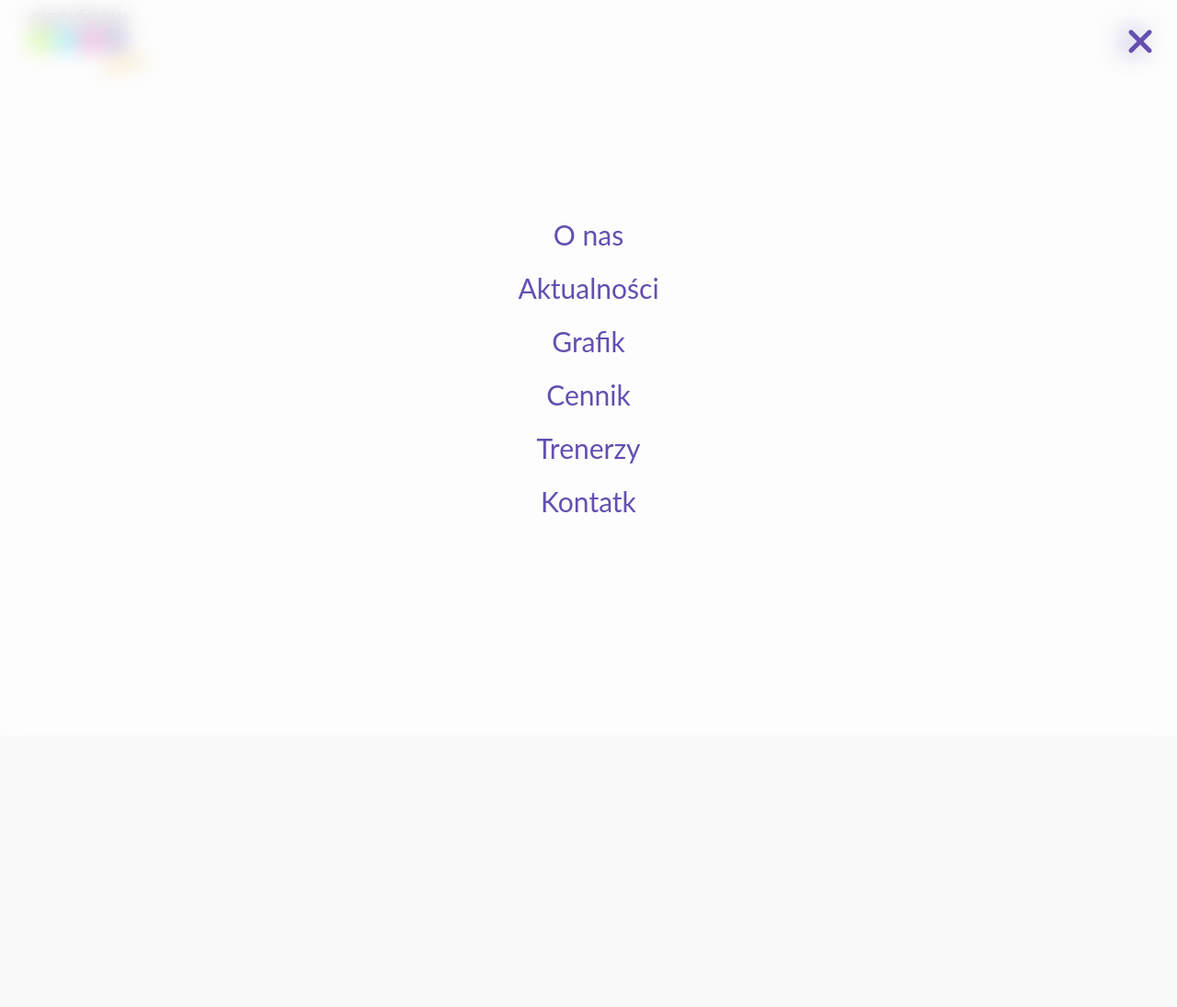
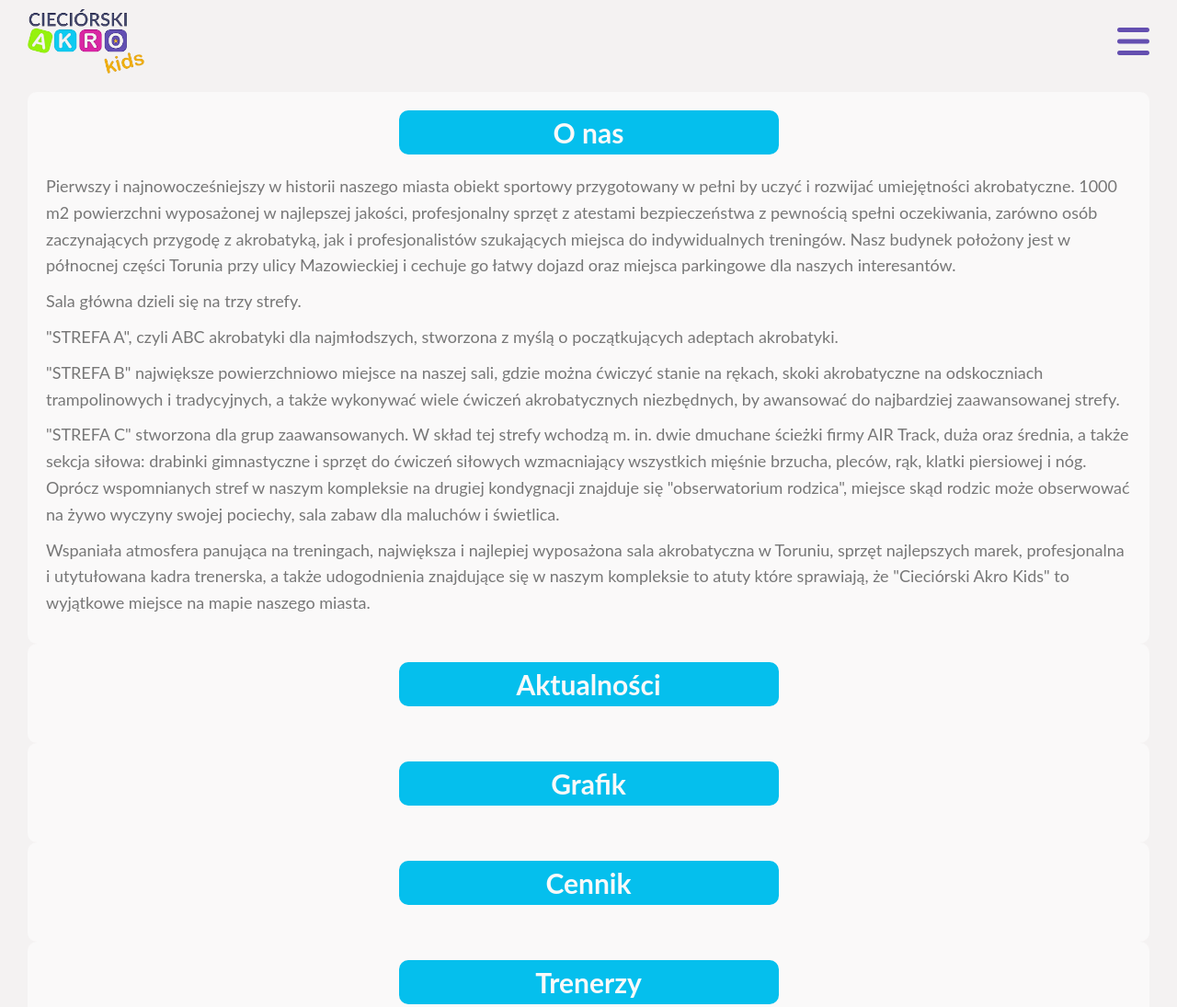
Before and after one commit to LuckyLuke83/c_akro, a website: page index.html in a window 1280 px wide. Shown: the top 1095 px of the page at 92% size. Drawn offline with Linux system fonts and the light colour scheme.

Commit message:
onas section

```diff
--- a/index.html
+++ b/index.html
@@ -13,7 +13,7 @@
 <body>
     <nav class="nav">
         <img class="nav__logo" src="img/logo.png" alt="Cieciórski Akro Kids - logo">
-        <div class="nav__container nav__open">
+        <div class="nav__container">
             <ul class="nav__list">
                 <li class="nav__list-li">O nas</li>
                 <li class="nav__list-li">Aktualności</li>
@@ -22,15 +22,61 @@
                 <li class="nav__list-li">Trenerzy</li>
                 <li class="nav__list-li">Kontatk</li>
             </ul>
-            <div class="">
+
                 <i class="nav__mobile-close fa-solid fa-xmark fa-4x"></i>
-            </div>
+
 
         </div>
         <div class="nav__mobile">
             <i class="nav__mobile-menu fa-solid fa-bars fa-4x"></i>
         </div>
     </nav>
+    <section class="section o_nas">
+        <h1 class="section__header">O nas</h1>
+        <p class="section__text">
+            Pierwszy i najnowocześniejszy w historii naszego miasta obiekt sportowy przygotowany w pełni by uczyć i rozwijać umiejętności akrobatyczne.
+            1000 m2 powierzchni wyposażonej w najlepszej jakości, profesjonalny sprzęt z atestami bezpieczeństwa z pewnością spełni oczekiwania, zarówno osób zaczynających przygodę z akrobatyką, jak i profesjonalistów szukających miejsca do indywidualnych treningów. Nasz budynek położony jest w północnej części Torunia przy ulicy Mazowieckiej
+            i cechuje go łatwy dojazd oraz miejsca parkingowe dla naszych interesantów.
+        </p>
+        <p class="section__text">
+            Sala główna dzieli się na trzy strefy.
+        </p>
+        <p class="section__text">
+            "STREFA A", czyli ABC akrobatyki dla najmłodszych,
+            stworzona z myślą o początkujących adeptach akrobatyki.
+        </p>
+        <p class="section__text">
+            "STREFA B" największe powierzchniowo miejsce na naszej sali, gdzie można ćwiczyć stanie na rękach, skoki akrobatyczne na odskoczniach trampolinowych i tradycyjnych,
+            a także wykonywać wiele ćwiczeń akrobatycznych niezbędnych,
+            by awansować do najbardziej zaawansowanej strefy.
+        </p>
+        <p class="section__text">
+            "STREFA C" stworzona dla grup zaawansowanych.
+            W skład tej strefy wchodzą m. in. dwie dmuchane ścieżki firmy AIR Track, duża oraz średnia, a także sekcja siłowa: drabinki gimnastyczne i sprzęt do ćwiczeń siłowych wzmacniający wszystkich mięśnie brzucha, pleców, rąk, klatki piersiowej i nóg.
+            Oprócz wspomnianych stref w naszym kompleksie na drugiej kondygnacji znajduje się "obserwatorium rodzica", miejsce skąd rodzic może obserwować na żywo wyczyny swojej pociechy, sala zabaw dla maluchów i świetlica.
+        </p>
+        <p class="section__text">
+            Wspaniała atmosfera panująca na treningach, największa i najlepiej wyposażona sala akrobatyczna w Toruniu, sprzęt najlepszych marek, profesjonalna i utytułowana kadra trenerska, a także udogodnienia znajdujące się w naszym kompleksie to atuty które sprawiają, że "Cieciórski Akro Kids" to wyjątkowe miejsce na mapie naszego miasta.
+        </p>
+    </section>
+    <section class="section aktualności">
+        <h1 class="section__header">Aktualności</h1>
+    </section>
+    <section class="section grafik">
+        <h1 class="section__header">Grafik</h1>
+
+    </section>
+    <section class="section cennik">
+        <h1 class="section__header">Cennik</h1>
+
+    </section>
+    <section class="section trenerzy">
+        <h1 class="section__header">Trenerzy</h1>
+
+    </section>
+    <section class="section kontakt">
+        <h1 class="section__header">Kontakt</h1>
+    </section>
 
     <script src="https://kit.fontawesome.com/549e2d9780.js" crossorigin="anonymous"></script>
     <script src="js/script.js"></script>
--- a/sass/_base.scss
+++ b/sass/_base.scss
@@ -1,11 +1,11 @@
 /*
 COLORS
 
-#96f20d
-#0dcaf1
-#da26a4
-#644fb0
-#fbae0e
+#96f20f - zielony
+#0dcaf1 - błękitny
+#d928a4 - różowy
+#644fb5 - fiolet
+#ED7405 - napis
 
 Primary: #109cc4
 Primary light: #50c1c1
@@ -20,15 +20,21 @@ Grey dark 1: #333
 Grey dark 2: #777
 Grey dark 3: #999
 
+- Spacing system (px)
+2 / 4 / 8 / 12 / 16 / 24 / 32 / 48 / 64 / 80 / 96 / 128
+
+- Font sizes (px)
+10 / 12 / 14 / 16 / 18 / 20 / 24 / 30 / 36 / 44 / 52 / 62 / 74 / 86 / 98
+
 */
 
 :root {
-    --color-primary: #0dcaf1;
+    --color-primary: #05BFED;
     --color-primary-light: #56daf5;
     --color-primary-dark: #098da9;
-    --color-secondary: #da26a4;
-    --color-secondary-light: #e567bf;
-    --color-secondary-dark: #991b73;
+    --color-secondary: #d928a4;
+    --color-secondary-light: #ec94d2;
+    --color-secondary-dark: #821862;
     --color-third: #644fb0;
     --color-grey-light-1: #faf9f9;
     --color-grey-light-2: #f4f2f2;
@@ -81,14 +87,39 @@ html {
 
 body {
     position: relative;
+    padding: 1rem 3rem;
     font-family: 'Lato', sans-serif;
     font-weight: 400;
     line-height: 1.6;
     color: var(--color-grey-dark-2);
-    background-color: var(--color-grey-light-1);
+    background-color: var(--color-grey-light-2);
     // background-size: cover;
     // background-repeat: no-repeat;
-    height: 200vh;
+}
+
+.section {
+    // margin: 0;
+    padding: 2rem 2rem;
+    font-size: 2rem;
+    border-radius: 1rem;
+    background-color: var(--color-grey-light-1);
+
+    &__header {
+        margin: auto;
+        margin-bottom: 2rem;
+
+        width: 35%;
+        text-align: center;
+        color: var(--color-grey-light-1);
+        background-color: var(--color-primary);
+        border-radius: 1rem;
+        // opacity: 0.7;
+    }
+
+    &__text {
+        font-size: 1.8rem;
+        margin-bottom: 1rem;
+    }
 }
 
 .hidden {
--- a/sass/_components.scss
+++ b/sass/_components.scss
@@ -1,15 +1,16 @@
 .nav {
+    margin-bottom: 2rem;
     display: flex;
     align-items: center;
     justify-content: space-between;
-    padding: 1rem 3rem;
+
 
     &__logo {
         height: 7rem;
     }
 
     &__container {
-        position: absolute;
+        position: fixed;
         top:0;
         left:0;
         background-color: rgba(255, 255, 255, 0.6);
```
Also changed, not shown: css/style.css.
